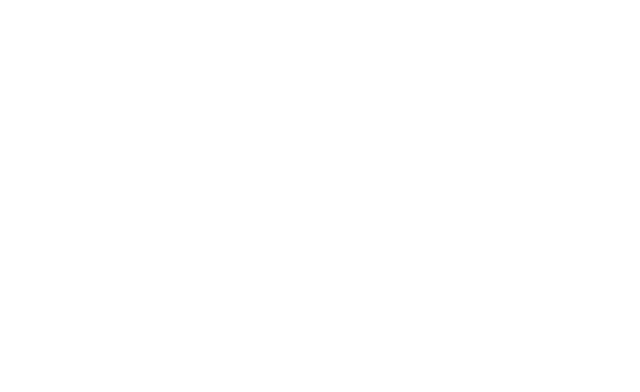
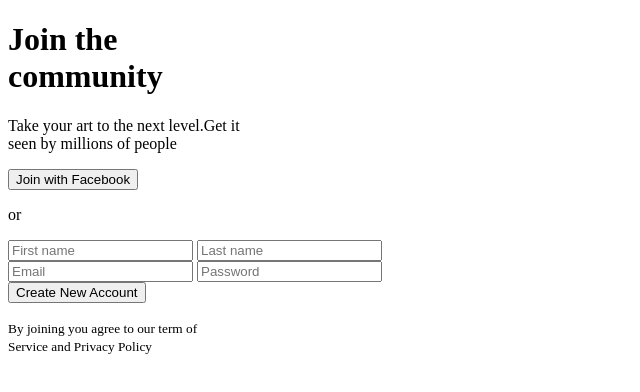
Before and after one commit to emjayruka/Simple-Signup-Form, a plain HTML site: page index.html in a window 1280 px wide. Shown: the whole page, without its empty margins (0-640 px from the left). Drawn offline with Linux system fonts and the light colour scheme.

Commit message:
Basic html

```diff
--- a/index.html
+++ b/index.html
@@ -7,6 +7,21 @@
     <title>Simple Signup Form</title>
 </head>
 <body>
-
+   <div class="container">
+    <h1>Join the <br>community</h1>
+    <p class="info">Take your art to the next level.Get it<br> seen by millions of people</p>
+    <button>Join with Facebook</button>
+    <p class="middle">or</p>
+    <div class="input-area">
+      <div class="name">
+    <input type="text" placeholder="First name">
+    <input type="text" placeholder="Last name">
+       </div>
+    <input type="email" placeholder="Email">
+    <input type="password" placeholder="Password">
+    </div>
+    <button class="button2">Create New Account</button>
+    <p class="terms"><small>By joining you agree to our term of <br> Service and Privacy Policy</small></p>
+    </div>
 </body>
 </html>
```
